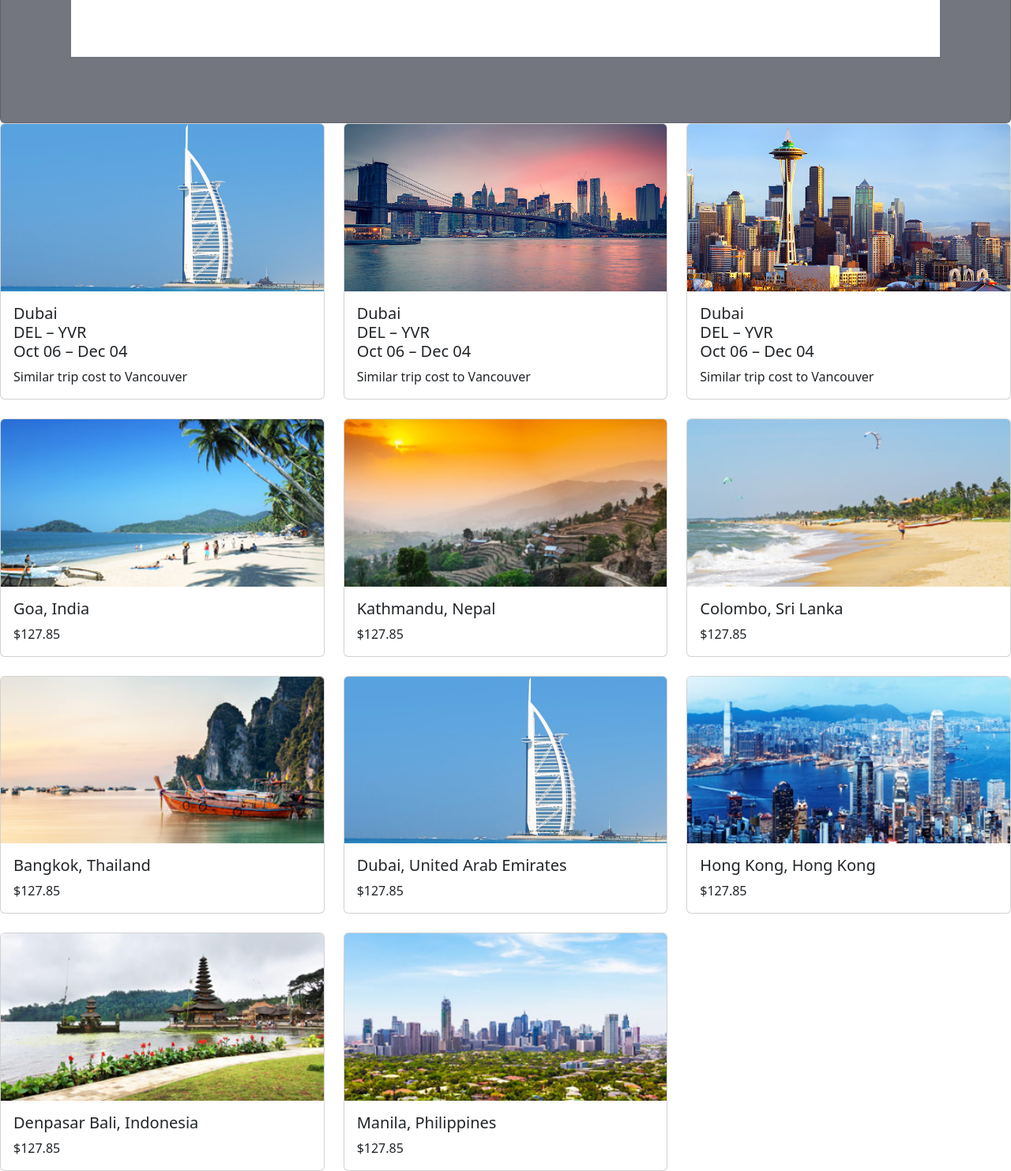
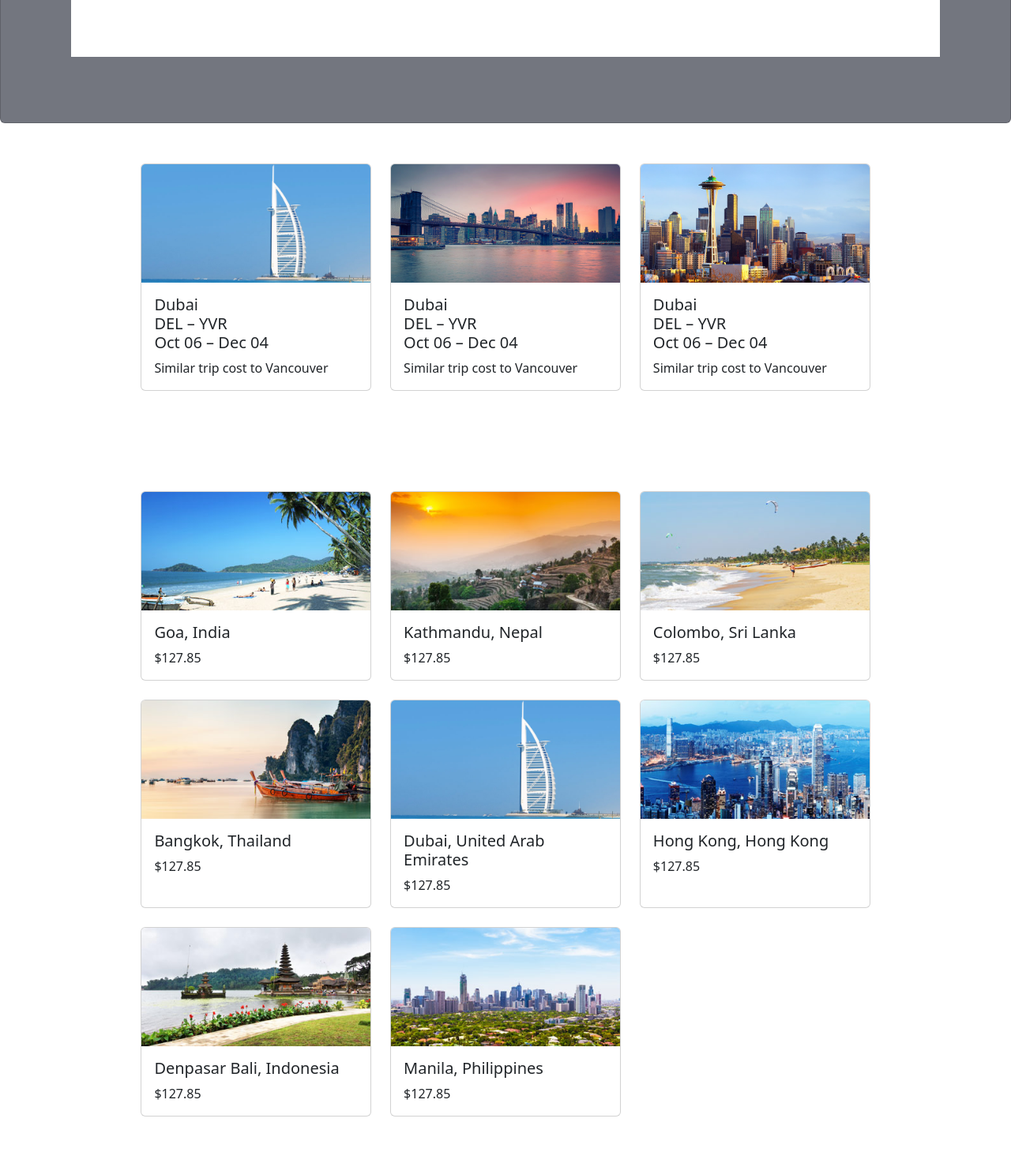
Before and after one commit to Vikashchamoli/travel, a plain HTML site: page index.html in a window 1280 px wide. Shown: the part 420-1903 px from the top of the page at 79% size. Drawn offline with nearby package versions, Linux system fonts and the light colour scheme.

Commit message:
Add files via upload

```diff
--- a/index.html
+++ b/index.html
@@ -143,7 +143,7 @@ justify-content: center;">
 <!-- mid section -->
 
 <!-- card -->
-<div class="row row-cols-1 row-cols-md-3 g-4">
+<div class="row row-cols-1 row-cols-md-3 g-4" id="pho">
   <div class="col">
     <div class="card h-100">
       <img src="./assets/DXB-r2x.jpg" class="card-img-top" alt="...">
@@ -179,8 +179,8 @@ justify-content: center;">
 
 
 <!-- card -->
-<div class="row row-cols-1 row-cols-md-3 g-4">
-  <div class="col">
+<div class="row row-cols-1 row-cols-md-3 g-4" style="margin-left: 9vw;">
+  <div class="col" style="">
     <div class="card h-100">
       <img src="./assets/GOI-rx.jpg" class="card-img-top" alt="...">
       <div class="card-body">
--- a/styles.css
+++ b/styles.css
@@ -9,3 +9,10 @@
     .down{height: 27vh;
         width: 86vw;
         background-color: white;}
+
+        #pho{  width: 82vw;
+            margin-left: 9vw;
+          }
+          .row{  width: 82vw;
+           padding: 4vw;
+          }
```
